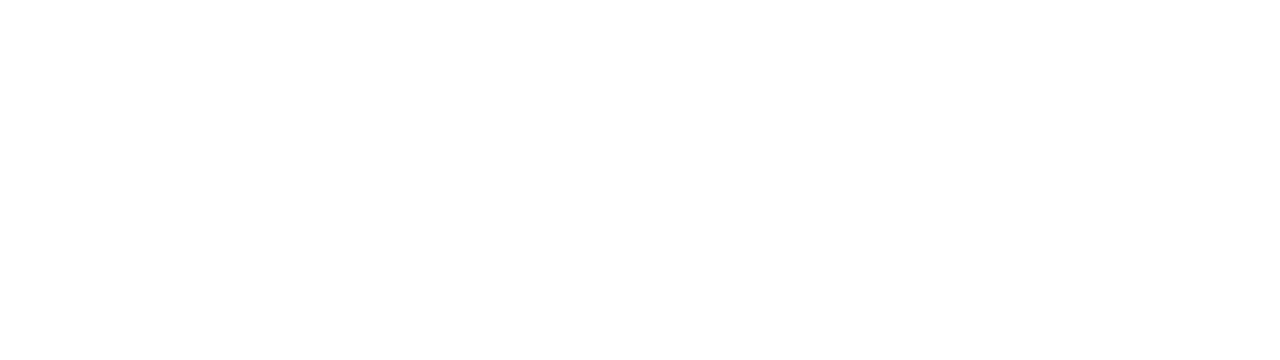
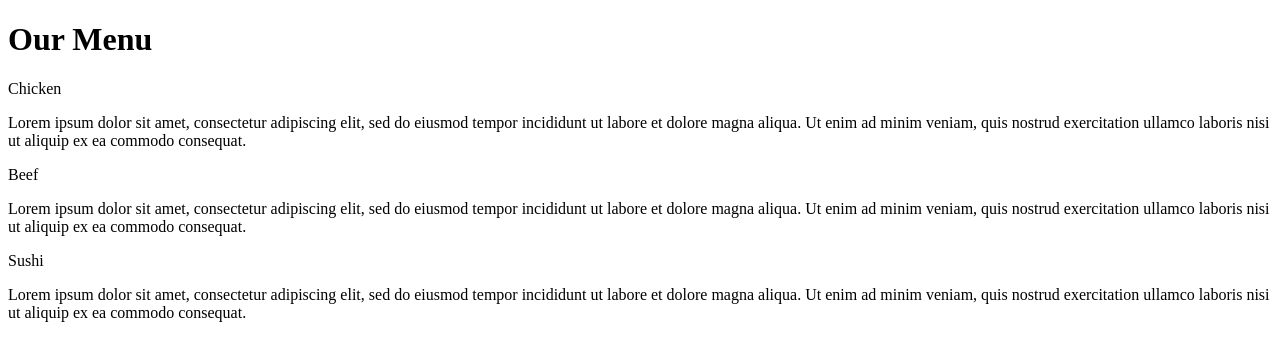
Before and after one commit to MustiCankan/mod2_solution, a plain HTML site: page index.html in a window 1280 px wide. Drawn offline with Linux system fonts and the light colour scheme.

Commit message:
addtion in html

```diff
--- a/index.html
+++ b/index.html
@@ -6,6 +6,21 @@
 	<title>Assigment Solution for Module 2</title>
 </head>
 <body>
+	<h1>Our Menu</h1>
+	<div>
+		<p>Chicken</p>
+		<p>Lorem ipsum dolor sit amet, consectetur adipiscing elit, sed do eiusmod tempor incididunt ut labore et dolore magna aliqua. Ut enim ad minim veniam, quis nostrud exercitation ullamco laboris nisi ut aliquip ex ea commodo consequat.</p>
+	</div>
+	<div>
+		<p>Beef</p>
+		<p>Lorem ipsum dolor sit amet, consectetur adipiscing elit, sed do eiusmod tempor incididunt ut labore et dolore magna aliqua. Ut enim ad minim veniam, quis nostrud exercitation ullamco laboris nisi ut aliquip ex ea commodo consequat.</p>
+	</div>
+	<div>
+		<p>Sushi</p>
+		<p>Lorem ipsum dolor sit amet, consectetur adipiscing elit, sed do eiusmod tempor incididunt ut labore et dolore magna aliqua. Ut enim ad minim veniam, quis nostrud exercitation ullamco laboris nisi ut aliquip ex ea commodo consequat.</p>
+	</div>
+
+
 
 </body>
 </html>
```
